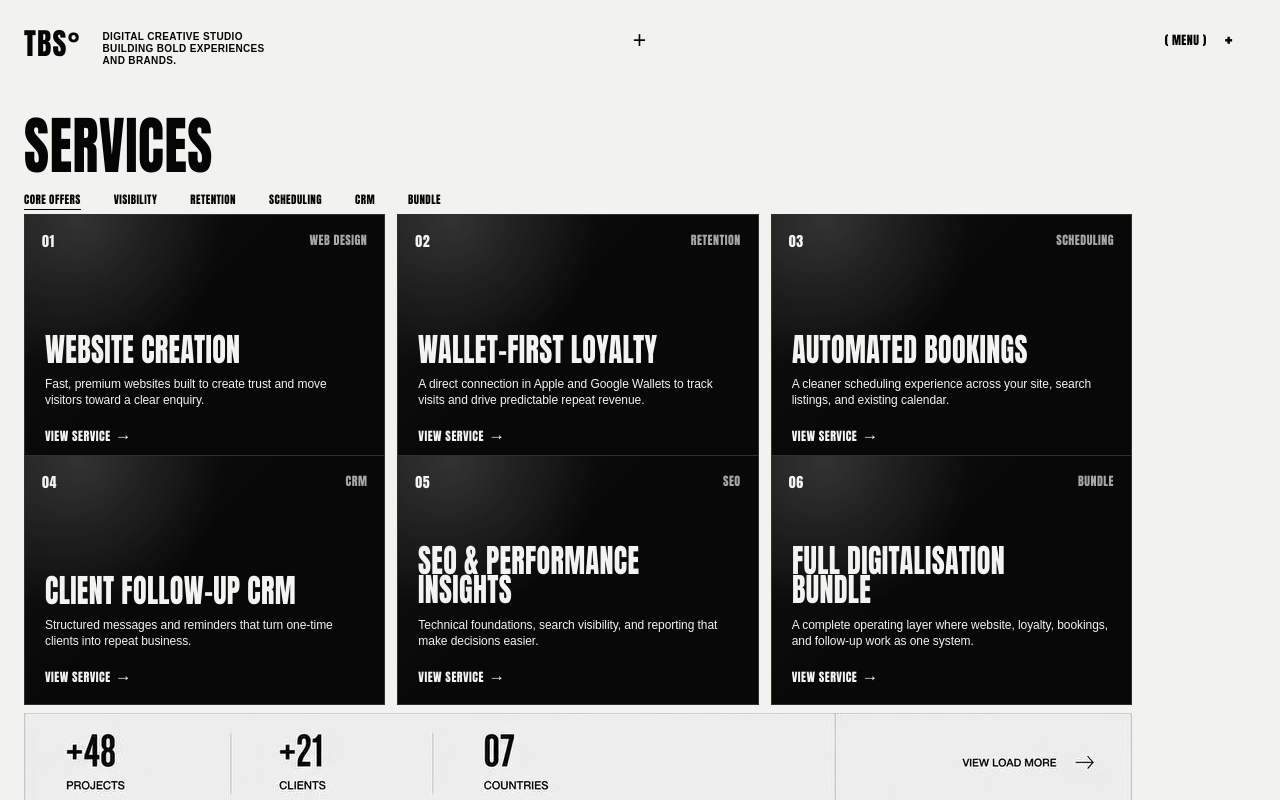
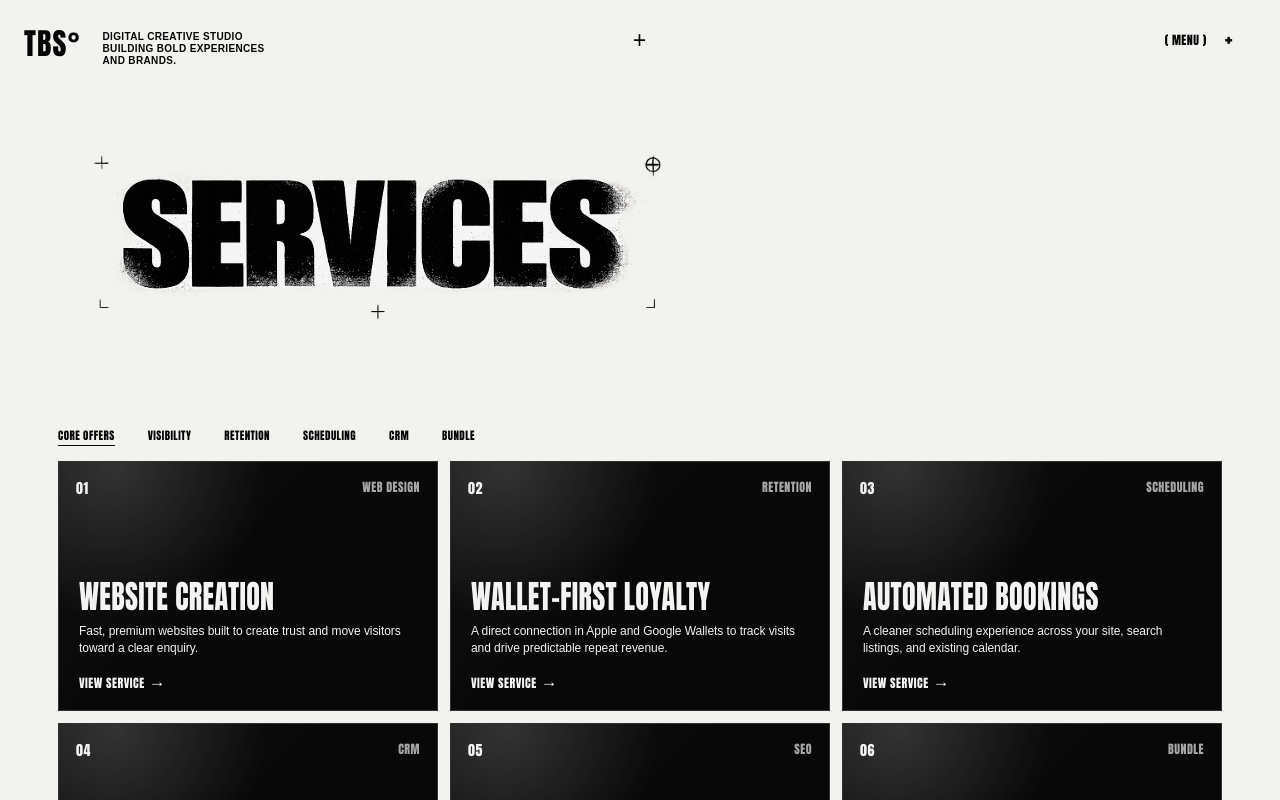
Before and after one commit to Wissko/tbs-website, a Next.js app: page /work in a window 1280 px wide. Shown: the top 800 px of the page. Built offline with nearby package versions, Linux system fonts and the light colour scheme.

Commit message:
Use uploaded services artwork

```diff
--- a/app/globals.css
+++ b/app/globals.css
@@ -3029,3 +3029,173 @@ html, body { overflow-x: hidden; }
   }
   .results-list { padding-bottom: 22px; }
 }
+
+/* Uploaded SERVICES artwork used on services page and menu. */
+.services-title-a11y {
+  position: absolute !important;
+  width: 1px !important;
+  height: 1px !important;
+  padding: 0 !important;
+  margin: -1px !important;
+  overflow: hidden !important;
+  clip: rect(0, 0, 0, 0) !important;
+  clip-path: inset(50%) !important;
+  white-space: nowrap !important;
+  border: 0 !important;
+}
+.services-title-art {
+  position: relative;
+  width: min(720px, 68vw);
+  aspect-ratio: 3 / 2;
+  margin: -12px 0 18px;
+  overflow: hidden;
+  border: 1px solid rgba(5,5,5,.12);
+  background: #d7d7d1;
+}
+.services-title-art img {
+  object-fit: cover;
+  object-position: center;
+  filter: contrast(1.05) brightness(1.02);
+}
+.menu-services-image-label {
+  position: relative !important;
+  display: block !important;
+  width: min(310px, 34vw) !important;
+  height: 78px !important;
+  transform: none !important;
+  overflow: hidden;
+  border: 1px solid rgba(255,255,255,.16);
+  background: #111;
+}
+.menu-services-image-label img {
+  object-fit: cover;
+  object-position: center;
+  filter: brightness(1.08) contrast(1.15);
+}
+@media (max-width: 900px) {
+  .services-title-art {
+    width: min(92vw, 346px);
+    margin: 2px 0 20px;
+  }
+  .menu-services-image-label {
+    width: min(220px, 58vw) !important;
+    height: 62px !important;
+  }
+  .menu-page-nav-v2 a:has(.menu-services-image-label) {
+    min-height: 82px;
+  }
+}
+
+/* Desktop services title image containment. */
+@media (min-width: 901px) {
+  .services-title-art {
+    width: min(560px, 48vw) !important;
+    height: auto !important;
+    margin: 0 0 28px !important;
+  }
+  .work-services-content .work-filters {
+    padding-top: 0 !important;
+  }
+}
+
+/* Services page uses normal document flow so uploaded title never collides with filters/cards. */
+@media (min-width: 901px) {
+  .work-services-content {
+    position: relative !important;
+    inset: auto !important;
+    padding: 118px 58px 44px !important;
+  }
+  .work-services-content .services-title-art,
+  .work-services-content .work-filters,
+  .work-services-content .work-services-grid,
+  .work-services-content .work-services-stats {
+    position: static !important;
+  }
+  .work-services-content .services-title-art {
+    width: min(500px, 42vw) !important;
+    margin: 0 0 26px !important;
+  }
+  .work-services-content .work-filters {
+    height: auto !important;
+    padding: 0 0 20px !important;
+  }
+  .work-services-content .work-services-grid {
+    width: 100% !important;
+    height: auto !important;
+    grid-template-columns: repeat(3, minmax(0, 1fr)) !important;
+    grid-template-rows: repeat(2, minmax(218px, auto)) !important;
+  }
+  .work-services-content .work-services-stats {
+    width: 100% !important;
+    height: auto !important;
+    margin-top: 12px !important;
+  }
+}
+
+@media (min-width: 901px) {
+  .work-services-content .services-title-art {
+    width: min(420px, 34vw) !important;
+    margin: 0 0 36px !important;
+  }
+  .work-services-content .work-filters {
+    clear: both;
+  }
+}
+
+.services-title-art { aspect-ratio: 1536 / 430 !important; }
+@media (min-width: 901px) {
+  .work-services-content .services-title-art {
+    width: min(640px, 52vw) !important;
+    margin: 0 0 34px !important;
+  }
+}
+@media (max-width: 900px) {
+  .services-title-art {
+    aspect-ratio: 1536 / 430 !important;
+    height: auto !important;
+  }
+}
+
+@media (min-width: 901px) {
+  .work-services-content .services-title-art {
+    width: min(760px, 58vw) !important;
+    margin: 0 0 74px !important;
+    z-index: 2;
+    box-shadow: 0 18px 48px rgba(0,0,0,.08);
+  }
+  .work-services-content .services-title-art img {
+    object-fit: contain !important;
+    filter: contrast(1.3) brightness(.96) !important;
+  }
+}
+
+.services-title-art img {
+  position: static !important;
+  display: block !important;
+  width: 100% !important;
+  height: auto !important;
+  object-fit: contain !important;
+}
+@media (min-width: 901px) {
+  .work-services-content .services-title-art {
+    background: transparent !important;
+    border: 0 !important;
+    box-shadow: none !important;
+    overflow: visible !important;
+  }
+}
+
+.services-title-art { aspect-ratio: 1536 / 620 !important; }
+@media (min-width: 901px) {
+  .work-services-content .services-title-art {
+    width: min(680px, 50vw) !important;
+    margin-bottom: 54px !important;
+  }
+}
+@media (max-width: 900px) {
+  .services-title-art {
+    width: min(92vw, 346px) !important;
+    aspect-ratio: 1536 / 620 !important;
+    margin-bottom: 28px !important;
+  }
+}
--- a/app/work/page.tsx
+++ b/app/work/page.tsx
@@ -1,3 +1,4 @@
+import Image from "next/image";
 import Link from "next/link";
 import SiteFooter from "../../components/SiteFooter";
 import { services } from "../../lib/services";
@@ -20,7 +21,17 @@ export default function WorkPage() {
         <Header />
 
         <section className="work-content work-services-content" aria-label="TBS services">
-          <h1>SERVICES</h1>
+          <h1 className="services-title-a11y">SERVICES</h1>
+          <figure className="services-title-art" aria-hidden="true">
+            <Image
+              src="/images/uploads/services-title-art.png"
+              alt=""
+              width={1536}
+              height={620}
+              priority
+              sizes="(max-width: 900px) 92vw, 760px"
+            />
+          </figure>
           <nav className="work-filters" aria-label="Service filters">
             <a className="active" href="#core-offers">CORE OFFERS</a>
             <a href="#visibility">VISIBILITY</a>
```
Also changed, not shown: app/menu/page.tsx (+8 -1 lines), public/images/uploads/services-title-art.png (added).
